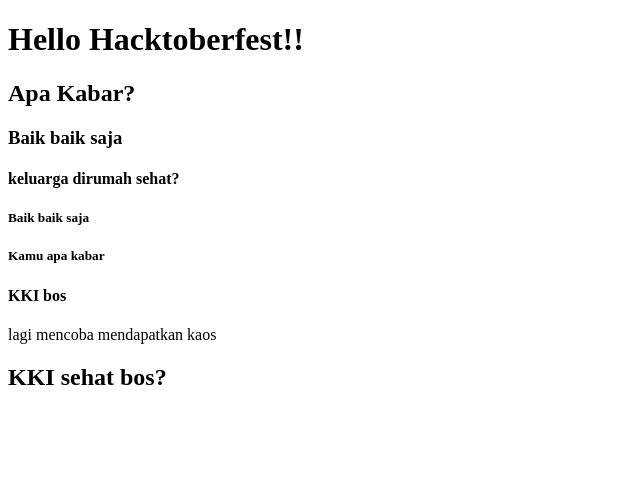
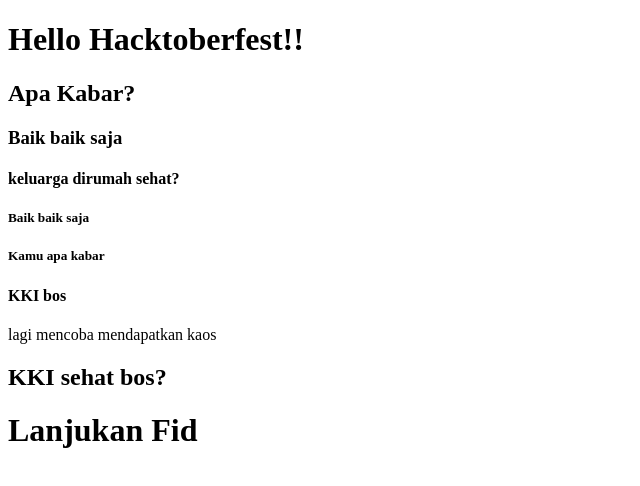
Before and after one commit to hafidhjulian/hacktoberfest_celebrate, a plain HTML site: page index.html in a window 1280 px wide. Shown: the whole page, without its empty margins (0-640 px from the left). Drawn offline with Linux system fonts and the light colour scheme.

Commit message:
lanjutkan bos

```diff
--- a/index.html
+++ b/index.html
@@ -16,5 +16,6 @@
     <h4>KKI bos</h4>
     <a>lagi mencoba mendapatkan kaos</a>
     <h2>KKI sehat bos?</h2>
+    <h1>Lanjukan Fid</h1>
 </body>
 </html>
```
